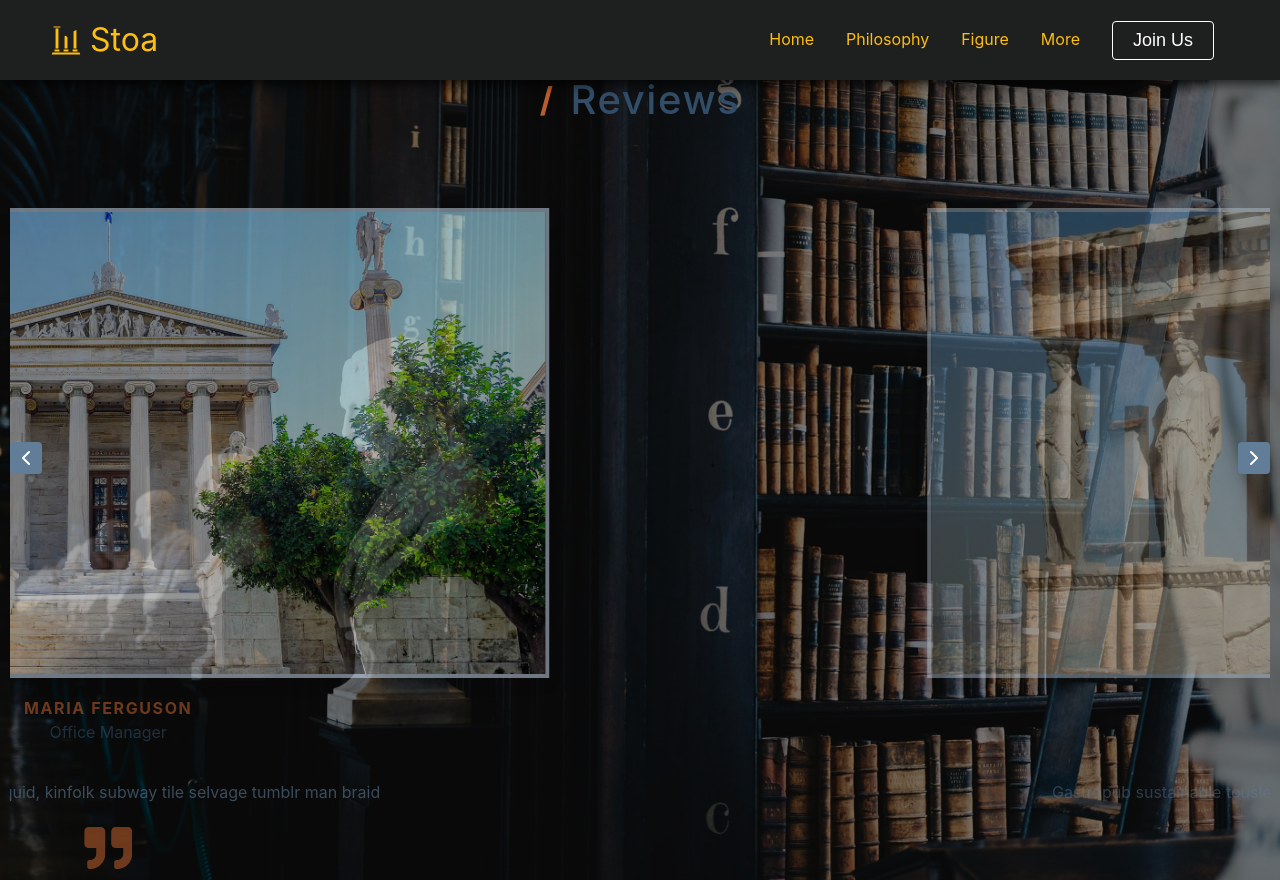
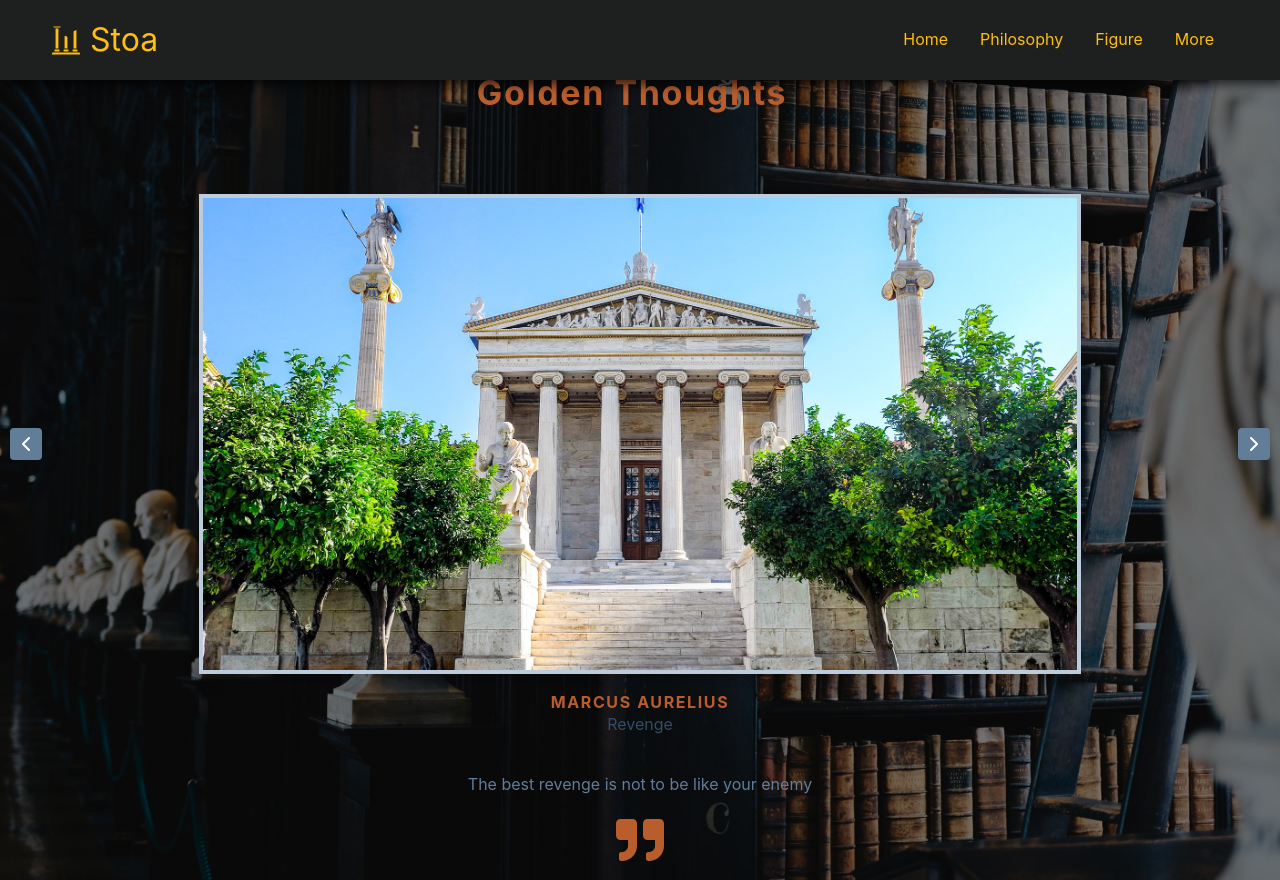
Before and after one commit to danielkeny/webi-sto-rct, a React (Create React App) app: page / in a window 1280 px wide. Built offline with nearby package versions, Linux system fonts and the light colour scheme; a web font is replaced by a local one.

Commit message:
Added data and quotes cleaned up the code

```diff
--- a/src/App.scss
+++ b/src/App.scss
@@ -73,7 +73,7 @@ p {
   h2,
   h3,
   h4 {
-    line-height: 1;
+    line-height: 0.75;
   }
 }
 
--- a/src/components/Navbar.js
+++ b/src/components/Navbar.js
@@ -72,7 +72,7 @@ function Navbar() {
                   More
                 </Link>
               </li>
-              <li className="nav-btn">
+              {/* <li className="nav-btn">
                 {button ? (
                   <Link to="/sign-up" className="btn-link">
                     <Button buttonStyle="btn--outline">Join Us</Button>
@@ -88,7 +88,7 @@ function Navbar() {
                     </Button>
                   </Link>
                 )}
-              </li>
+              </li> */}
             </ul>
           </div>
         </div>
--- a/src/components/Slider.js
+++ b/src/components/Slider.js
@@ -23,7 +23,7 @@ const Slider = () => {
   useEffect(() => {
     let slider = setInterval(() => {
       setIndex(index + 1);
-    }, 5000);
+    }, 6000);
     return () => clearInterval(slider);
   }, [index]);
 
@@ -31,7 +31,7 @@ const Slider = () => {
     <section className="section">
       <div className="title">
         <h2>
-          <span>/</span>reviews
+          <span>Golden thoughts</span>
         </h2>
       </div>
       <div className="section-center">
--- a/src/data.js
+++ b/src/data.js
@@ -2,39 +2,54 @@ import Img_1 from "./assets/athens.jpg";
 import Img_2 from "./assets/acropolis.jpg";
 import Img_3 from "./assets/greece.jpg";
 import Img_4 from "./assets/greece2.jpg";
+import Img_5 from "./assets/parthenon.jpg";
+import Img_6 from "./assets/temple.jpg";
 
 const views = [
   {
     id: 1,
     image: Img_1,
-    name: "maria ferguson",
-    title: "office manager",
-    quote:
-      "Fingerstache umami squid, kinfolk subway tile selvage tumblr man braid ",
+    name: "Marcus Aurelius",
+    title: "Revenge",
+    quote: "The best revenge is not to be like your enemy",
   },
   {
     id: 2,
     image: Img_2,
-    name: "john doe",
-    title: "regular guy",
-    quote:
-      "Gastropub sustainable tousled prism occupy. Viral XOXO roof party brunch actually,",
+    name: "Marcus Aurelius",
+    title: "Tolerance",
+    quote: "Be tolerant with others and strict with yourself.",
   },
   {
     id: 3,
     image: Img_3,
-    name: "peter smith",
-    title: "product designer",
+    name: "Seneca",
+    title: "Courage",
     quote:
-      "Drinking vinegar polaroid street art echo park, actually semiotics next",
+      "He who fears death will never do anything worth of a man who is alive.",
   },
   {
     id: 4,
     image: Img_4,
-    name: "susan andersen",
+    name: "Seneca",
     title: "the boss",
     quote:
-      "Marfa af yr 3 wolf moon kogi, readymade distillery asymmetrical seitan",
+      "“Life is very short and anxious for those who forget the past, neglect the present, and fear the future.”",
+  },
+  {
+    id: 5,
+    image: Img_5,
+    name: "Epictetus",
+    title: "Philosophy",
+    quote: "Don’t explain your philosophy. Embody it.",
+  },
+  {
+    id: 6,
+    image: Img_6,
+    name: "Epictetus",
+    title: "Desire",
+    quote:
+      "Curb your desire—don’t set your heart on so many things and you will get what you need",
   },
 ];
 
```
